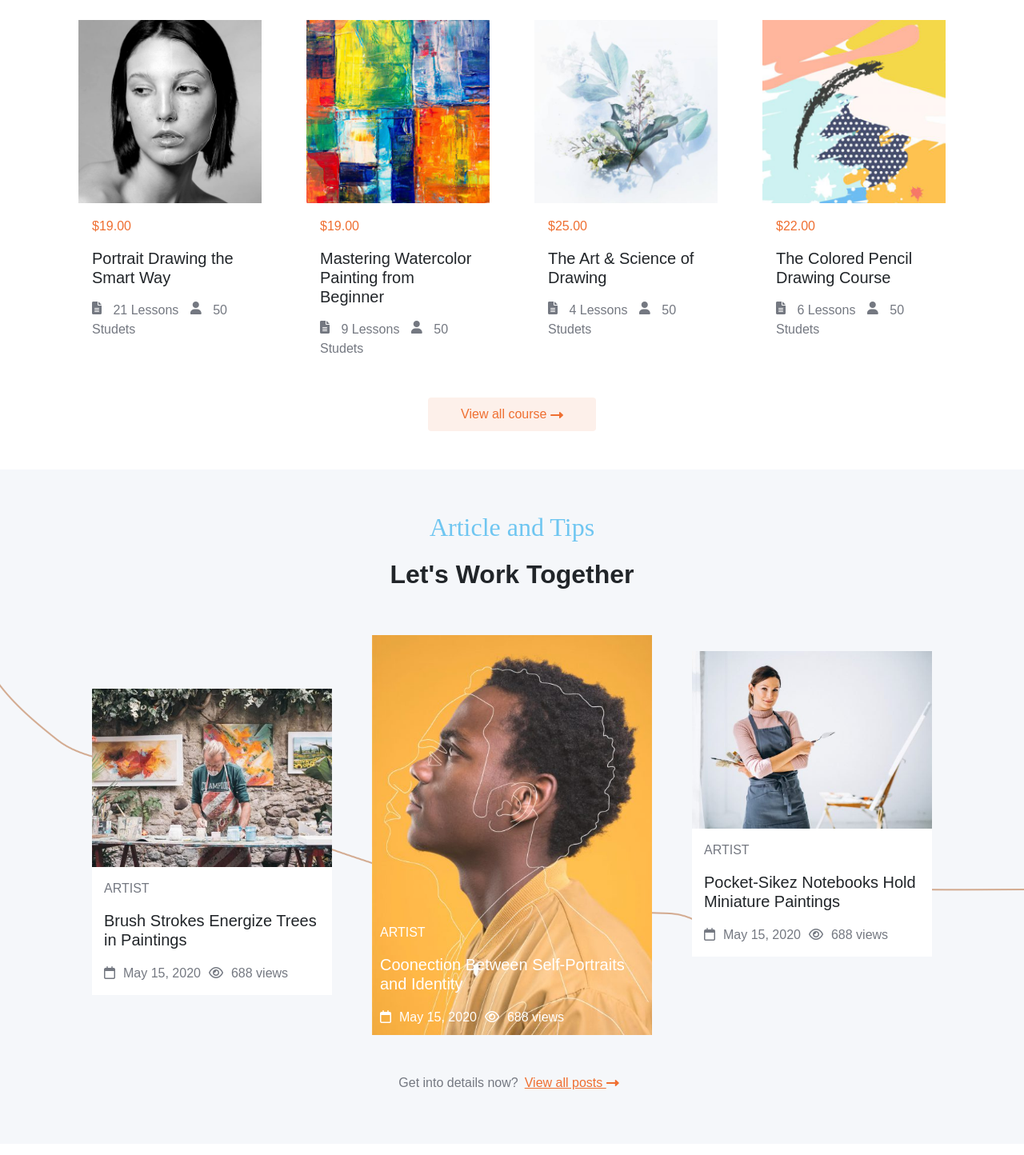
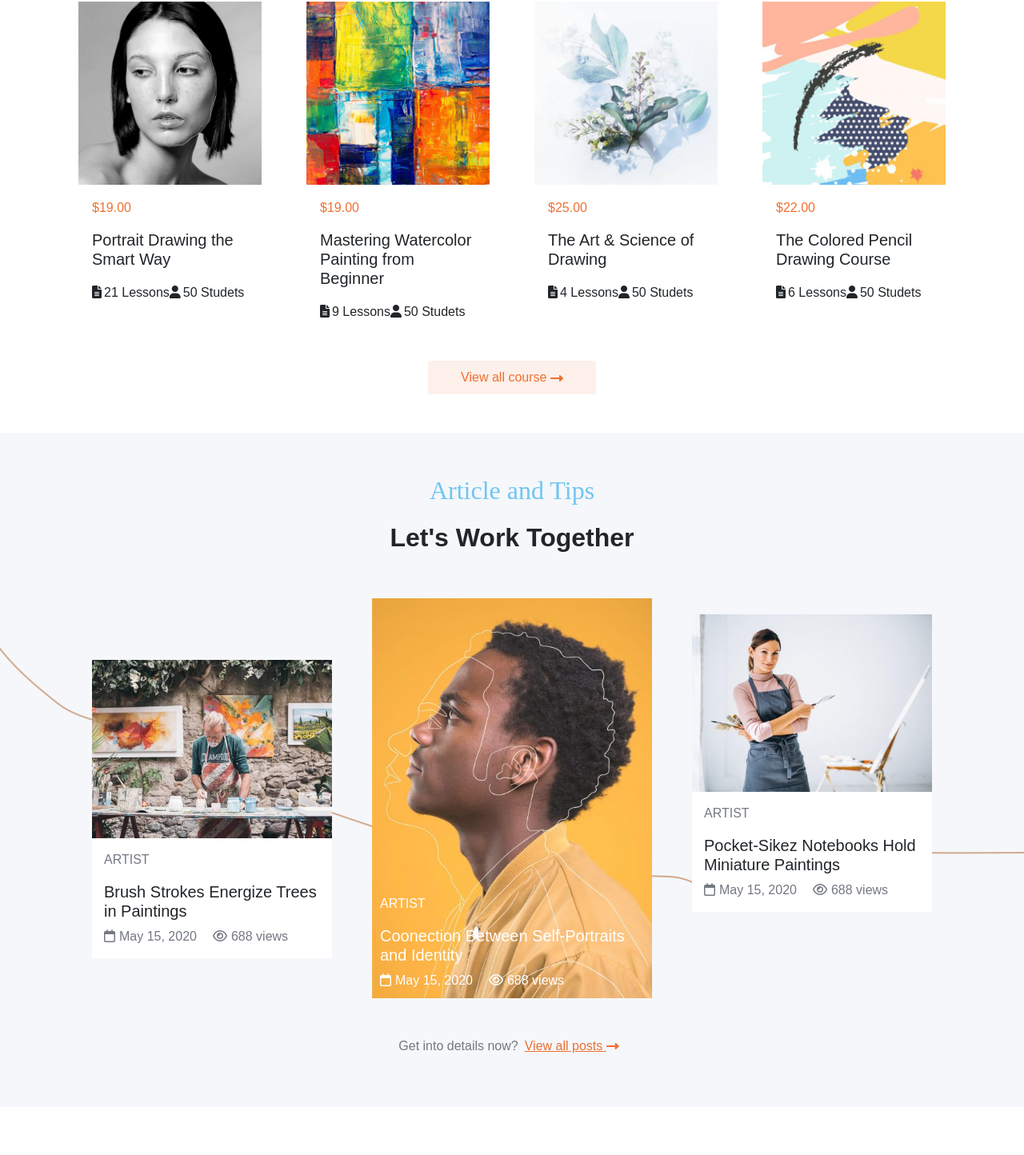
Before and after one commit to StefanoFabrin90/proj-html-vuejs, a Vue app: page / in a window 1280 px wide. Shown: the part 3411-4855 px from the top of the page at 80% size. Built offline with nearby package versions, Linux system fonts and the light colour scheme; a web font is replaced by a local one.

Commit message:
add 3 13/12/2021

```diff
--- a/src/components/Card.vue
+++ b/src/components/Card.vue
@@ -4,8 +4,16 @@
         <div class="p-3 itemCard">
             <p> {{ textOne }} </p>
             <h5> {{ title }} </h5>
-            <i class="fas fa-file-alt"></i><span> {{ textTwo }} </span>
-            <i class="fas fa-user"></i><span> {{ textThree }} </span>
+            <div class="d-flex item-text">
+                <div class="d-flex align-items-baseline">
+                    <i class="fas fa-file-alt"></i>
+                    <span> {{ textTwo }} </span>
+                </div>
+                <div class="d-flex align-items-baseline">
+                    <i class="fas fa-user p"></i>
+                    <span> {{ textThree }} </span>
+                </div>
+            </div>
         </div>
     </div>
 </template>
@@ -31,9 +39,11 @@ export default {
     p {
         color: $color-btn;
     }
-    i, span {
-        color: $primary-color-text;
-        padding: 10px 10px 0px 0px;
+    .item-text {
+        padding: 10px 3px 0px 0px;
+        i {
+            padding-right: 3px;
+        }
     }
     .itemCard {
         border: 1px solid transparent;
@@ -41,8 +51,8 @@ export default {
             border: 1px solid $color-btn;
             background-color: $color-white;
             position: absolute;
-            bottom: 50px;
-            width: 80%;
+            bottom: 60px;
+            width: 85%;
         }
     }
 }
--- a/src/components/Sec6Main.vue
+++ b/src/components/Sec6Main.vue
@@ -15,8 +15,14 @@
                             <p>Artist</p>
                             <h5>Brush Strokes Energize Trees in Paintings</h5>
                             <div class="d-flex align-items-baseline calendar">
-                                <i class="far fa-calendar"></i><span>May 15, 2020</span>
-                                <i class="far fa-eye"></i><span>688 views</span>
+                                <div class="d-flex align-items-baseline days">
+                                    <i class="far fa-calendar"></i>
+                                    <span>May 15, 2020</span>
+                                </div>
+                                <div class="d-flex align-items-baseline">
+                                    <i class="far fa-eye"></i>
+                                    <span>688 views</span>
+                                </div>
                             </div>
                         </div>
                     </div>
@@ -26,8 +32,14 @@
                         <p>Artist</p>
                         <h5>Coonection Between Self-Portraits and Identity</h5>
                         <div class="d-flex align-items-baseline calendar">
-                            <i class="far fa-calendar"></i><span>May 15, 2020</span>
-                            <i class="far fa-eye"></i><span>688 views</span>
+                            <div class="d-flex align-items-baseline days">
+                                <i class="far fa-calendar"></i>
+                                <span>May 15, 2020</span>
+                            </div>
+                            <div class="d-flex align-items-baseline">
+                                <i class="far fa-eye"></i>
+                                <span>688 views</span>
+                            </div>
                         </div>
                     </div>
                 </div>
@@ -40,8 +52,14 @@
                             <p>Artist</p>
                             <h5>Pocket-Sikez Notebooks Hold Miniature Paintings</h5>
                             <div class="d-flex align-items-baseline calendar">
-                                <i class="far fa-calendar"></i><span>May 15, 2020</span>
-                                <i class="far fa-eye"></i><span>688 views</span>
+                                <div class="d-flex align-items-baseline days">
+                                    <i class="far fa-calendar"></i>
+                                    <span>May 15, 2020</span>
+                                </div>
+                                <div class="d-flex align-items-baseline">
+                                    <i class="far fa-eye"></i>
+                                    <span>688 views</span>
+                                </div>
                             </div>
                         </div>
                     </div>
@@ -96,14 +114,13 @@ export default {
     .cardItem {
         height: 500px;
         width: 350px;
-        //border: 1px solid black;
         position: relative;
         p {
             text-transform: uppercase;
         }
-        i, span {
-                padding: 10px 10px 0px 0px;
-            }
+        i {
+            padding-right: 5px;
+        }
         .item {
             width: 300px;
             position: absolute;
@@ -114,6 +131,9 @@ export default {
             .text {
                 background-color: $color-white;
                 padding: 15px;
+                .days {
+                    padding-right: 20px;
+                }
             }
             .poster {
                 img {
@@ -136,6 +156,9 @@ export default {
             bottom: 0;
             color: $color-white;
             padding: 10px;
+            .days {
+                padding-right: 20px;
+            }
         }
     }
 }
```
